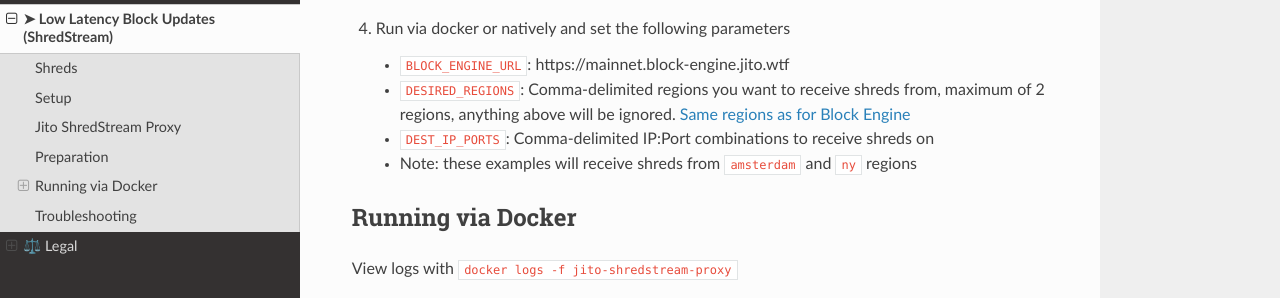
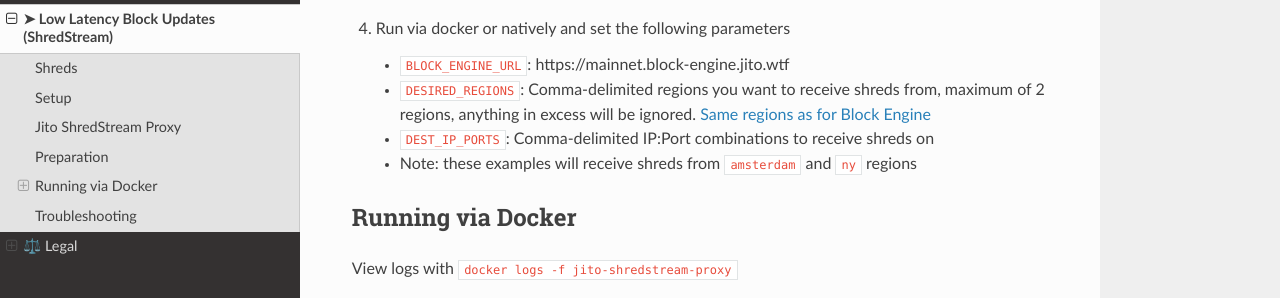
Before and after one commit to jito-labs/jito-docs, a Sphinx documentation site: the page built from docs/source/lowlatencytxnfeed.md, in a window 1280 px wide and 900 px high, scrolled down 1140 px. Shown: the part 178-476 px from the top of the window. Built offline with Sphinx 7.4.7 and the Read the Docs theme 3.1.0, drawn with Linux system fonts in a browser that asks for light colours.

Commit message:
Eric/limit shred (#54)

```diff
--- a/docs/source/lowlatencytxnfeed.md
+++ b/docs/source/lowlatencytxnfeed.md
@@ -36,7 +36,7 @@
 
 4. Run via docker or natively and set the following parameters
     - `BLOCK_ENGINE_URL`: https://mainnet.block-engine.jito.wtf
-    - `DESIRED_REGIONS`: Comma-delimited regions you want to receive shreds from, maximum of 2 regions, anything above will be ignored. [Same regions as for Block Engine](#api)
+    - `DESIRED_REGIONS`: Comma-delimited regions you want to receive shreds from, maximum of 2 regions, anything in excess will be ignored. [Same regions as for Block Engine](#api)
     - `DEST_IP_PORTS`: Comma-delimited IP:Port combinations to receive shreds on
     - Note: these examples will receive shreds from `amsterdam` and `ny` regions
 
```
